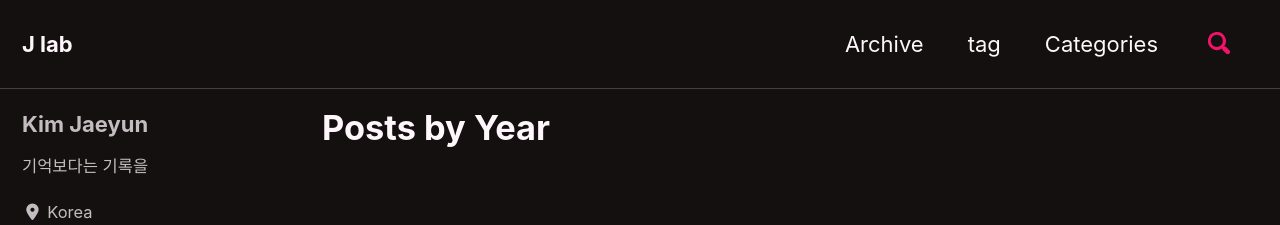
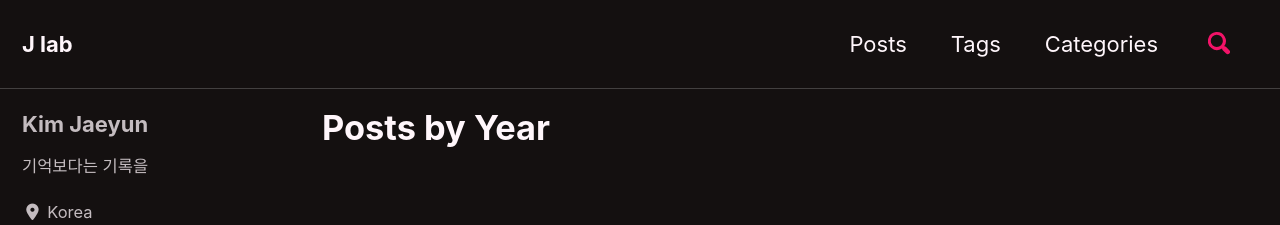
Before and after one commit to Kjaeyun/Kjaeyun.github.io, a Jekyll site: the page built from _pages/year-posts.html, in a window 1280 px wide and 900 px high. Shown: the top 225 px of the window. Built offline with Jekyll 4.4.1, drawn with Linux system fonts in a browser that asks for light colours; cached includes are drawn as plain includes; nearby versions of some CDN libraries.

Commit message:
Change navigation.yml, /pages

```diff
--- a/_data/navigation.yml
+++ b/_data/navigation.yml
@@ -1,8 +1,8 @@
 # main links
 main:
-  - title: "Archive"
-    url: /year-archive/
-  - title: "tag"
+  - title: "Posts"
+    url: /year-posts/
+  - title: "Tags"
     url: /tags/
   - title: "Categories"
     url: /categories/
--- a/_pages/category-archive.html
+++ b/_pages/category-archive.html
@@ -1,7 +1,7 @@
 ---
 layout: archive
 permalink: /categories/
-title: "Posts by Category"
+title: "Category"
 author_profile: true
 ---
 {% include group-by-array collection=site.posts field="categories" %}
--- a/_pages/tag-archive.html
+++ b/_pages/tag-archive.html
@@ -1,7 +1,7 @@
 ---
 layout: archive
 permalink: /tags/
-title: "Posts by Tag"
+title: "Tag"
 author_profile: true
 ---
 {% include group-by-array collection=site.posts field="tags" %}
--- a/_pages/year-archive.html
+++ b/_pages/year-posts.html
@@ -1,6 +1,6 @@
 ---
 layout: archive
-permalink: /year-archive/
+permalink: /year-posts/
 title: "Posts by Year"
 author_profile: true
 ---
```
